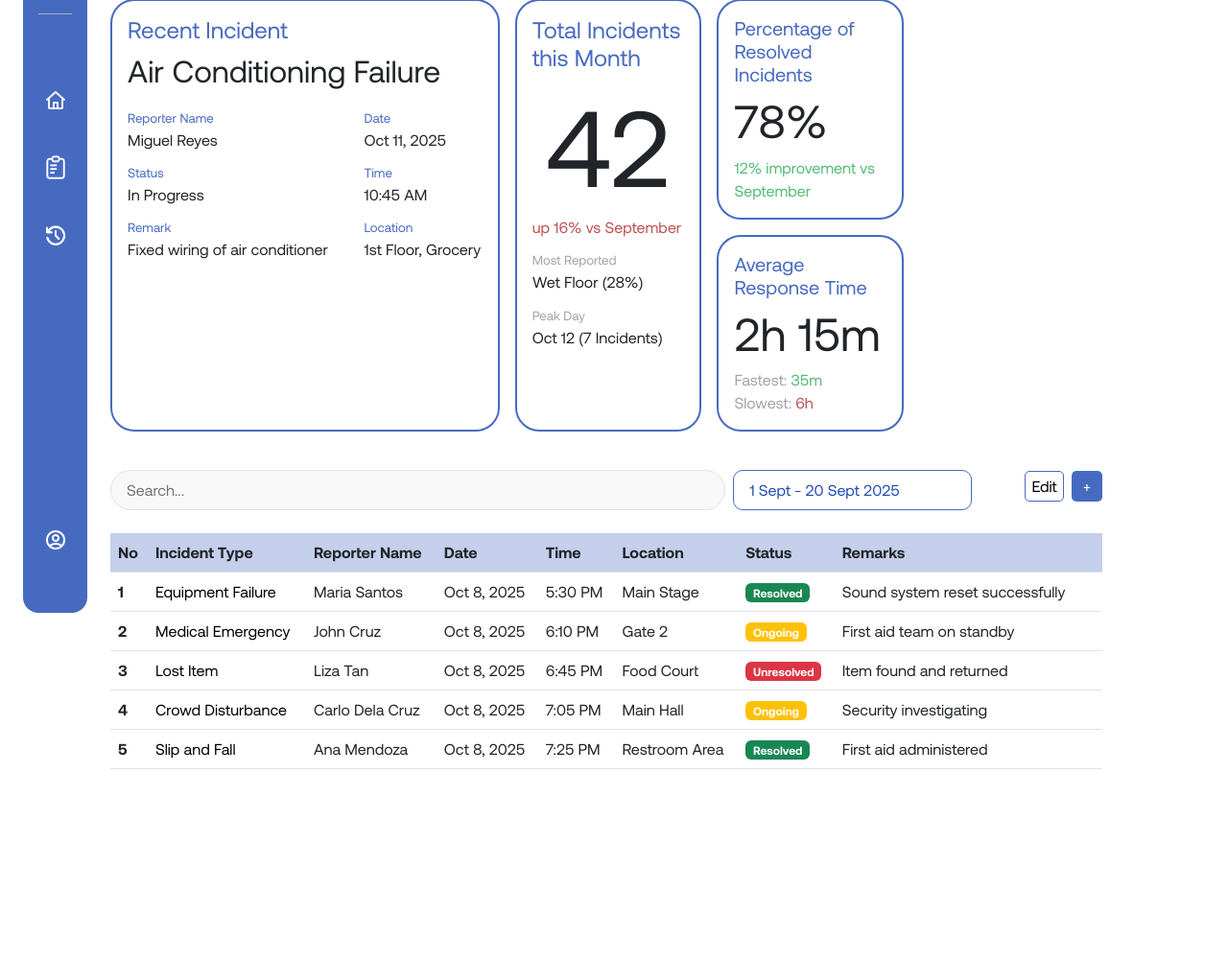
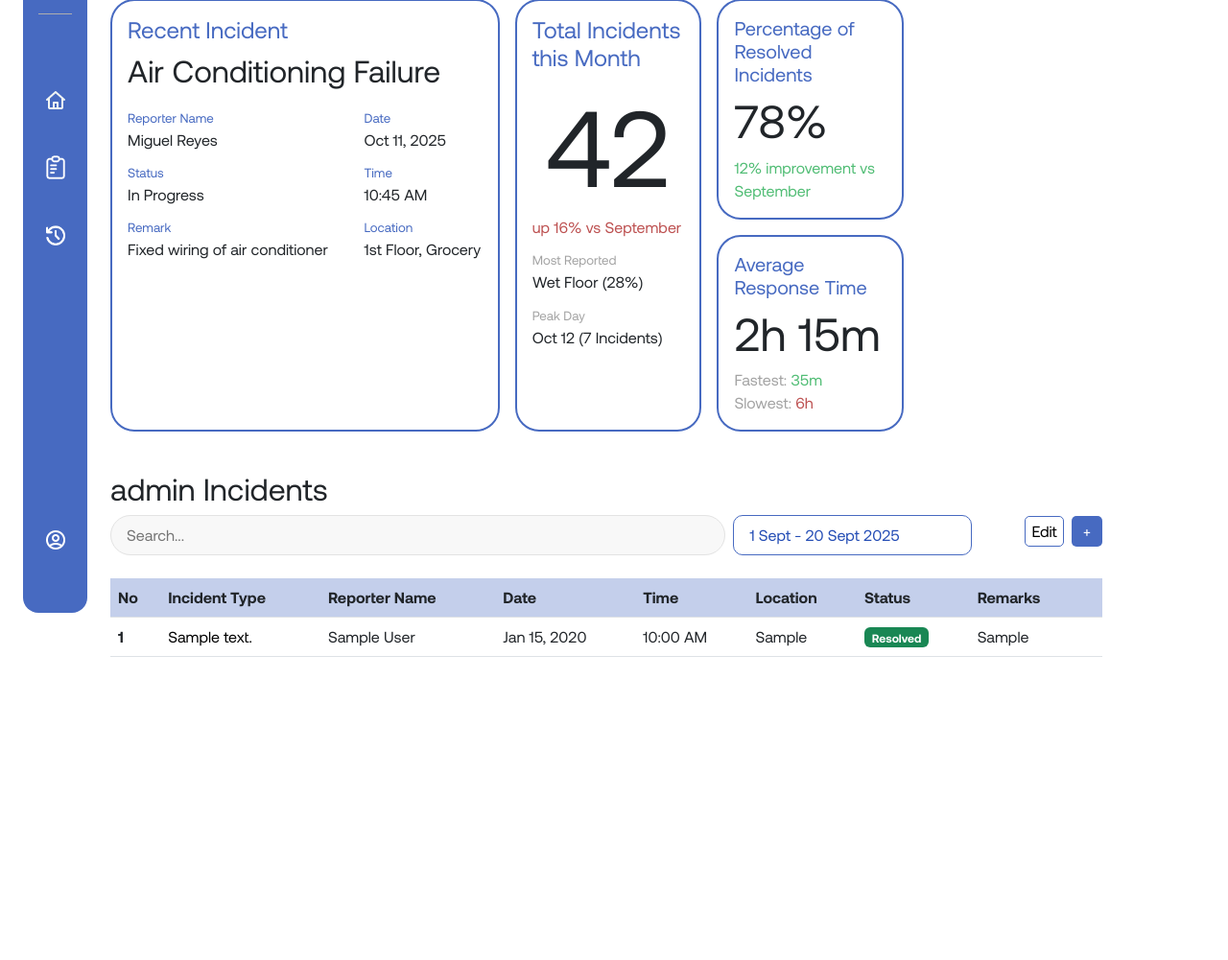
Before and after one commit to liliput35/FluxTrack, a PHP site: page /pages/dashboard.php in a window 1280 px wide. Shown: the part 97-1098 px from the top of the page at 96% size. After the commit the page ends 782 px from the top, so only its background shows below. Run offline with PHP 8.4, Linux system fonts and the light colour scheme; the visitor is signed in with stand-in values (Sample User, id 1); tables that the repository leaves empty hold one stand-in row (values such as "Sample post").

Commit message:
dashboard linked to db

```diff
--- a/pages/dashboard.php
+++ b/pages/dashboard.php
@@ -24,15 +24,22 @@
         if ($user_role == 'Admin') {
             $sql = "SELECT incidents.incident_id, incidents.description, users.name AS reporter_name, incidents.location, incidents.date, incidents.time, incidents.status, incidents.remarks
                     FROM incidents
-                    LEFT JOIN users ON incidents.reported_by = users.user_id";
+                    LEFT JOIN users ON incidents.reported_by = users.user_id
+                    ORDER BY incidents.incident_id DESC
+                    LIMIT 5" ;
+            $table_header = 'All' ;
         } else {
             $sql = "SELECT incidents.incident_id, incidents.description, users.name AS reporter_name, incidents.location, incidents.date, incidents.time, incidents.status, incidents.remarks
                     FROM incidents
                     LEFT JOIN users ON incidents.reported_by = users.user_id
-                    WHERE incidents.role_assigned_to = '$user_role'";
+                    WHERE incidents.role_assigned_to = '$user_role'
+                    ORDER BY incidents.incident_id DESC
+                    LIMIT 5";
+            $table_header = $user_role ;
         }
 
         $result_incidents = mysqli_query($conn, $sql);
+
 
     }
 ?>
@@ -123,6 +130,7 @@
 
                 </div>
 
+                <h2><?= $table_header?> Incidents</h2>
                 <div class="table-search-group">
                     <div class="top-search">
                         <input type="text" placeholder="Search...">
@@ -153,61 +161,47 @@
                     </tr>
                     </thead>
                     <tbody>
-                    <tr>
-                        <th scope="row" data-label="No">1</th>
-                        <td data-label="Incident Type">Equipment Failure</td>
-                        <td data-label="Reporter Name">Maria Santos</td>
-                        <td data-label="Date">Oct 8, 2025</td>
-                        <td data-label="Time">5:30 PM</td>
-                        <td data-label="Location">Main Stage</td>
-                        <td data-label="Status" class=""><span class="badge bg-success">Resolved</span></td>
-                        <td data-label="Remarks">Sound system reset successfully</td>
-                        <td class="edit-cell"></td>
-                    </tr>
-                    <tr>
-                        <th scope="row" data-label="No">2</th>
-                        <td data-label="Incident Type">Medical Emergency</td>
-                        <td data-label="Reporter Name">John Cruz</td>
-                        <td data-label="Date">Oct 8, 2025</td>
-                        <td data-label="Time">6:10 PM</td>
-                        <td data-label="Location">Gate 2</td>
-                        <td data-label="Status" class="ongoing-incident"><span class="badge bg-warning">Ongoing</span></td>
-                        <td data-label="Remarks">First aid team on standby</td>
-                        <td class="edit-cell"></td>
-                    </tr>
-                    <tr>
-                        <th scope="row" data-label="No">3</th>
-                        <td data-label="Incident Type">Lost Item</td>
-                        <td data-label="Reporter Name">Liza Tan</td>
-                        <td data-label="Date">Oct 8, 2025</td>
-                        <td data-label="Time">6:45 PM</td>
-                        <td data-label="Location">Food Court</td>
-                        <td data-label="Status" class="unresolved-incident"><span class="badge bg-danger">Unresolved</span></td>
-                        <td data-label="Remarks">Item found and returned</td>
-                        <td class="edit-cell"></td>
-                    </tr>
-                    <tr>
-                        <th scope="row" data-label="No">4</th>
-                        <td data-label="Incident Type">Crowd Disturbance</td>
-                        <td data-label="Reporter Name">Carlo Dela Cruz</td>
-                        <td data-label="Date">Oct 8, 2025</td>
-                        <td data-label="Time">7:05 PM</td>
-                        <td data-label="Location">Main Hall</td>
-                        <td data-label="Status" class="ongoing-incident"><span class="badge bg-warning">Ongoing</span></td>
-                        <td data-label="Remarks">Security investigating</td>
-                        <td class="edit-cell"></td>
-                    </tr>
-                    <tr>
-                        <th scope="row" data-label="No">5</th>
-                        <td data-label="Incident Type">Slip and Fall</td>
-                        <td data-label="Reporter Name">Ana Mendoza</td>
-                        <td data-label="Date">Oct 8, 2025</td>
-                        <td data-label="Time">7:25 PM</td>
-                        <td data-label="Location">Restroom Area</td>
-                        <td data-label="Status" class="resolved-incident"><span class="badge bg-success">Resolved</span></td>
-                        <td data-label="Remarks">First aid administered</td>
-                        <td class="edit-cell"></td>
-                    </tr>
+                        <?php
+                            if ($result_incidents && mysqli_num_rows($result_incidents) > 0) {
+                                $count = 1;
+                                while ($row = mysqli_fetch_array($result_incidents)) {
+                                    // Extract fields
+                                    $description = htmlspecialchars($row['description']);
+                                    $reporter = htmlspecialchars($row['reporter_name']);
+                                    $location = htmlspecialchars($row['location']);
+                                    $date = date("M d, Y", strtotime($row['date']));
+                                    $time = date("g:i A", strtotime($row['time']));
+                                    $status = htmlspecialchars($row['status']);
+                                    $remarks = htmlspecialchars($row['remarks']);
+
+                                    // Choose badge color
+                                    $badgeClass = '';
+                                    if ($status == 'Resolved') $badgeClass = 'bg-success';
+                                    elseif ($status == 'Ongoing') $badgeClass = 'bg-warning';
+                                    else $badgeClass = 'bg-danger';
+
+                                    echo "
+                                    <tr>
+                                        <th scope='row' data-label='No'>{$count}</th>
+                                        <td data-label='Incident Type'>{$description}</td>
+                                        <td data-label='Reporter Name'>{$reporter}</td>
+                                        <td data-label='Date'>{$date}</td>
+                                        <td data-label='Time'>{$time}</td>
+                                        <td data-label='Location'>{$location}</td>
+                                        <td data-label='Status'><span class='badge {$badgeClass}'>{$status}</span></td>
+                                        <td data-label='Remarks'>{$remarks}</td>
+                                        <td class='edit-cell'></td>
+                                    </tr>
+                                    ";
+                                    $count++;
+                                }
+                            } else {
+                                echo "
+                                <tr>
+                                    <td colspan='9' class='text-center'>No incidents found.</td>
+                                </tr>";
+                            }
+                        ?>
                     </tbody>
                 </table>
             </div>
```
Also changed, not shown: database/incidents.sql (added, +35 -0 lines), database/seed.sql (+19 -8 lines).
